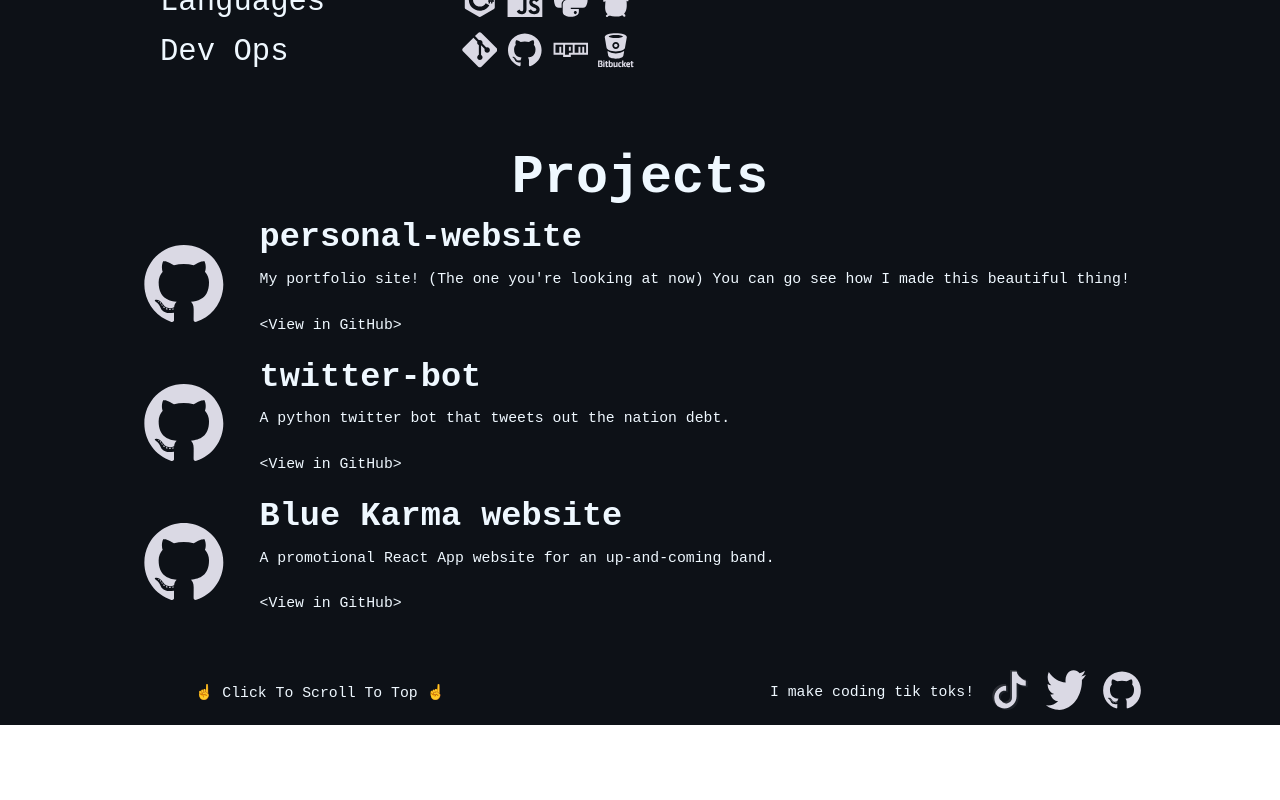
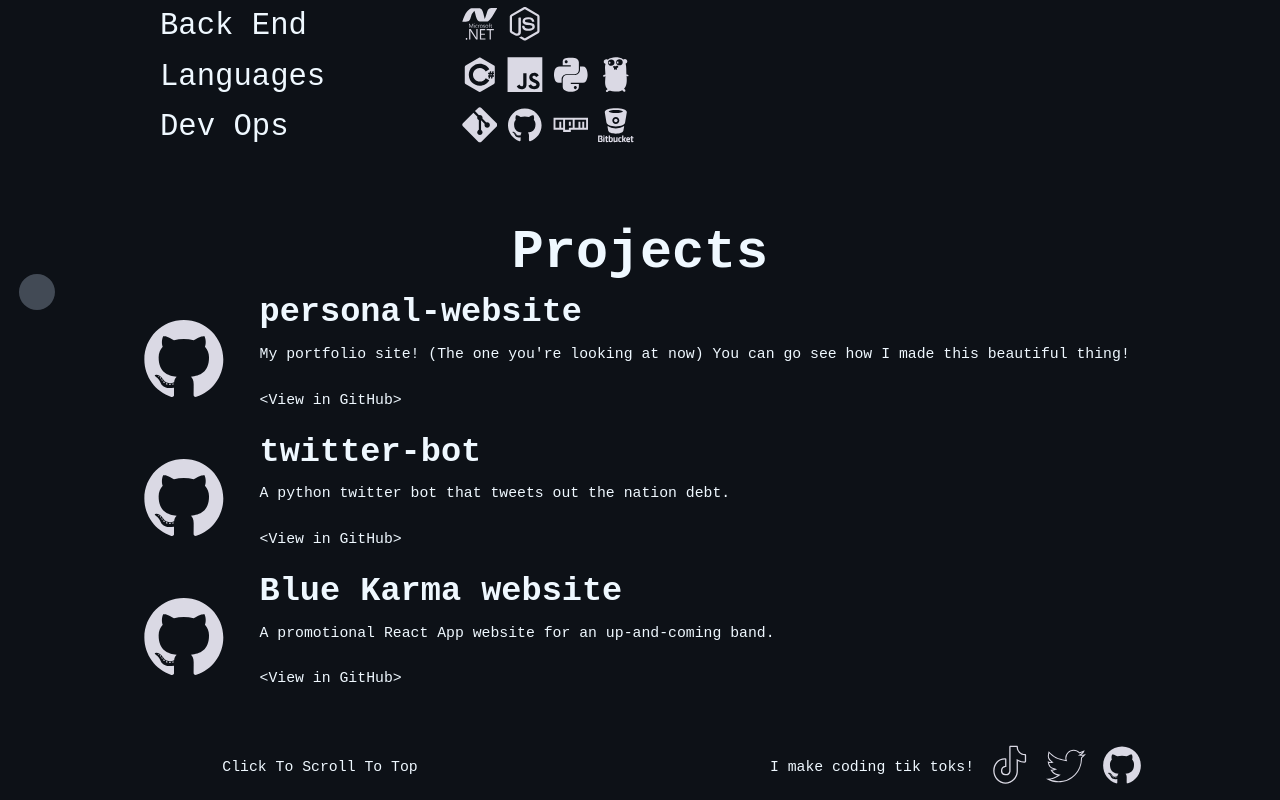
Before and after one commit to AustinB12/personal-website, a React (Create React App) app: page / in a window 1280 px wide. Shown: the part 471-1271 px from the top of the page. Before the commit the page ends 1196 px from the top, so only its background shows below. Built offline with nearby package versions, Linux system fonts and the light colour scheme.

Commit message:
Scroll Indicator

```diff
--- a/src/App.css
+++ b/src/App.css
@@ -30,8 +30,8 @@ a:visited {
   --bg: #fcf8ec;
   --txt: #292929;
   --accent: #ededed;
-  --acc-light: #cfcfcf;
-  --acc-dark: #cfcfcf;
+  --acc-light: #6e6e6e;
+  --acc-dark: #4d4d4d;
 }
 
 .dark-theme {
@@ -43,7 +43,7 @@ a:visited {
 }
 
 .red-theme {
-  --bg: #502721;
+  --bg: #521a1a;
   --txt: #eff8ff;
   --accent: #bd4444;
   --acc-light: #e79c9c;
@@ -65,3 +65,16 @@ a:visited {
   --acc-light: #5ce973;
   --acc-dark: #185318;
 }
+
+#scroll-indicator {
+  position: fixed;
+  bottom: 10px;
+  left: 10px;
+
+  fill: var(--acc-dark);
+}
+
+#scroll-indicator path {
+  stroke: var(--acc-light);
+  stroke-width: 2px;
+}
--- a/src/App.js
+++ b/src/App.js
@@ -4,6 +4,7 @@ import { Route, BrowserRouter as BR, Switch } from "react-router-dom";
 import Home from "./pages/Home/home";
 import Blog from "./pages/Blog/blog";
 import Me from "./pages/Contact/me";
+import { CircleIndicator } from "./components/scrollIndicator/indicator";
 
 import "./App.css";
 import "./variables.css";
@@ -30,6 +31,7 @@ const App = () => {
   return (
     <BR>
       <div id={"App"} className={isTheme}>
+        <CircleIndicator />
         <Switch>
           <Route exact path="/" component={homeWithProps}></Route>
           <Route exact path="/me" component={meWithProps}></Route>
--- a/src/components/footer/footer.css
+++ b/src/components/footer/footer.css
@@ -27,9 +27,9 @@
   margin: 0px 8px;
 }
 
-.footer-wrapper .socials a svg > * {
+/* .footer-wrapper .socials a svg > * {
   fill: var(--acc-light);
-}
+} */
 
 @media only screen and (max-width: 600px) {
   .footer-wrapper .socials svg {
--- a/src/components/footer/footer.js
+++ b/src/components/footer/footer.js
@@ -11,15 +11,7 @@ const Footer = () => {
   return (
     <div className={"footer-wrapper"}>
       <div className={"backToTop"}>
-        <span onClick={() => scrollTop()}>
-          <span role="img" aria-label="Pointing Up">
-            ☝
-          </span>{" "}
-          Click To Scroll To Top{" "}
-          <span role="img" aria-label="Pointing Up">
-            ☝
-          </span>
-        </span>
+        <span onClick={() => scrollTop()}>Click To Scroll To Top</span>
       </div>
       <div className={"socials"}>
         <span>I make coding tik toks!</span>
@@ -31,46 +23,24 @@ const Footer = () => {
           }}
         >
           <svg
-            id="Layer_1"
-            x="0px"
-            y="0px"
-            width="884.95px"
-            height="1000px"
-            viewBox="0 0 884.95 1000"
-            enableBackground="new 0 0 884.95 1000"
+            width="54"
+            height="62"
+            viewBox="0 0 54 62"
+            fill="none"
+            xmlns="http://www.w3.org/2000/svg"
           >
-            <g>
-              <path
-                opacity="0.3"
-                fill="var(--acc-dark)"
-                d="M655.853,360.979c64.565,46.13,143.67,73.274,229.097,73.274V269.94
-		c-16.168,0.007-32.294-1.68-48.111-5.033v129.339c-85.422,0-164.513-27.144-229.098-73.274v335.311
-		c0,167.738-136.048,303.711-303.864,303.711c-62.614,0-120.814-18.923-169.163-51.368c55.18,56.39,132.13,91.374,217.262,91.374
-		c167.828,0,303.883-135.969,303.883-303.718V360.979H655.853z M715.204,195.209c-32.997-36.029-54.659-82.595-59.351-134.076V40
-		H610.26C621.735,105.428,660.879,161.327,715.204,195.209L715.204,195.209z M240.855,779.91
-		c-18.434-24.158-28.398-53.716-28.353-84.104c0-76.72,62.23-138.92,139.002-138.92c14.306-0.012,28.528,2.187,42.165,6.508V395.41
-		c-15.935-2.183-32.015-3.108-48.095-2.768v130.751c-13.644-4.324-27.871-6.519-42.183-6.511
-		c-76.773,0-138.998,62.201-138.998,138.929C164.396,710.06,195.5,757.031,240.855,779.91z"
-              />
-              <path
-                fill="var(--acc-light)"
-                d="M607.741,320.973c64.585,46.13,143.676,73.274,229.098,73.274V264.908c-47.682-10.147-89.895-35.056-121.635-69.699
-		C660.879,161.327,621.735,105.427,610.26,40H490.5v656.278c-0.271,76.509-62.394,138.455-139.001,138.455
-		c-45.145,0-85.251-21.505-110.649-54.822c-45.358-22.879-76.46-69.851-76.46-124.102c0-76.725,62.224-138.926,138.997-138.926
-		c14.708,0,28.885,2.291,42.183,6.508V392.642c-164.868,3.404-297.463,138.046-297.463,303.64
-		c0,82.66,33.021,157.598,86.607,212.349C183.062,941.078,241.262,960,303.876,960c167.816,0,303.864-135.979,303.864-303.711
-		V320.973L607.741,320.973z"
-              />
-              <path
-                opacity="0.3"
-                fill="var(--accent)"
-                d="M836.838,264.908v-34.974c-43,0.065-85.151-11.97-121.635-34.73
-		C747.498,230.542,790.021,254.911,836.838,264.908z M610.26,40c-1.096-6.252-1.938-12.546-2.52-18.867V0H442.384v656.283
-		c-0.265,76.5-62.384,138.448-138.998,138.448c-22.496,0-43.728-5.334-62.537-14.821c25.398,33.317,65.504,54.822,110.649,54.822
-		c76.602,0,138.731-61.946,139.001-138.455V40H610.26z M345.575,392.643V355.41c-13.817-1.889-27.747-2.833-41.692-2.826
-		C136.047,352.583,0,488.56,0,656.283C0,761.44,53.469,854.111,134.72,908.626c-53.587-54.748-86.607-129.687-86.607-212.349
-		C48.113,530.691,180.702,396.047,345.575,392.643z"
-              />
+            <g id="Tik">
+              <g id="Vector 2">
+                <mask id="path-3-inside-3" fill="white">
+                  <path d="M27.775 1.00001C26.5 1.00002 25.8625 1.64836 25.8625 2.94505V40.5494C24.5875 47.033 14.3875 46.3846 15.025 39.2527C15.3441 35.6833 16.9375 34.7143 20.125 34.0659C21.3752 33.8116 21.4 34.0659 21.4 32.7692V22.3956C21.4 20.4505 20.7625 20.4505 18.85 20.4505C8.65001 20.4505 1 28.8791 1 39.9011C1 50.9231 9.92501 60 20.125 60C30.325 60 39.25 50.9231 39.25 40.5494V24.989C43.075 26.9341 45.625 27.5824 49.45 27.5824C51.3625 27.5824 52 26.9341 52 24.989V15.9121C52 14.6154 51.3625 13.967 50.0875 13.967C44.35 13.967 39.25 9.42857 39.25 2.94505C39.25 1.64836 38.6125 1.00001 37.3375 1L27.775 1.00001Z" />
+                </mask>
+                <path
+                  d="M27.775 1.00001C26.5 1.00002 25.8625 1.64836 25.8625 2.94505V40.5494C24.5875 47.033 14.3875 46.3846 15.025 39.2527C15.3441 35.6833 16.9375 34.7143 20.125 34.0659C21.3752 33.8116 21.4 34.0659 21.4 32.7692V22.3956C21.4 20.4505 20.7625 20.4505 18.85 20.4505C8.65001 20.4505 1 28.8791 1 39.9011C1 50.9231 9.92501 60 20.125 60C30.325 60 39.25 50.9231 39.25 40.5494V24.989C43.075 26.9341 45.625 27.5824 49.45 27.5824C51.3625 27.5824 52 26.9341 52 24.989V15.9121C52 14.6154 51.3625 13.967 50.0875 13.967C44.35 13.967 39.25 9.42857 39.25 2.94505C39.25 1.64836 38.6125 1.00001 37.3375 1L27.775 1.00001Z"
+                  stroke="var(--acc-light)"
+                  strokeWidth="4"
+                  mask="url(#path-3-inside-3)"
+                />
+              </g>
             </g>
           </svg>
         </motion.a>
@@ -81,17 +51,25 @@ const Footer = () => {
             transition: { duration: 0.4 },
           }}
         >
-          <svg viewBox="0 0 128 128">
-            <g id="surface1">
-              <path
-                style={{
-                  stroke: "none",
-                  fillRule: "nonzero",
-                  fill: "var(--acc-light)",
-                  fillOpacity: 1,
-                }}
-                d="M 40.253906 127.636719 C 88.558594 127.636719 114.972656 78.679688 114.972656 36.234375 C 114.972656 34.84375 114.972656 33.457031 114.898438 32.078125 C 120.039062 27.53125 124.476562 21.898438 128 15.445312 C 123.210938 18.046875 118.128906 19.75 112.921875 20.507812 C 118.402344 16.488281 122.503906 10.171875 124.460938 2.734375 C 119.304688 6.476562 113.664062 9.113281 107.78125 10.535156 C 99.644531 -0.0507812 86.710938 -2.644531 76.234375 4.214844 C 65.761719 11.074219 60.351562 25.675781 63.035156 39.832031 C 41.921875 38.539062 22.246094 26.335938 8.914062 6.269531 C 1.933594 20.941406 5.488281 39.722656 17.023438 49.160156 C 12.875 48.988281 8.816406 47.605469 5.191406 45.128906 C 5.191406 45.265625 5.191406 45.402344 5.191406 45.539062 C 5.191406 60.8125 13.976562 73.976562 26.210938 77.03125 C 22.34375 78.320312 18.285156 78.503906 14.347656 77.574219 C 17.785156 90.667969 27.644531 99.644531 38.882812 99.902344 C 29.578125 108.820312 18.089844 113.652344 6.265625 113.621094 C 4.171875 113.621094 2.078125 113.472656 0 113.175781 C 12.007812 122.609375 25.980469 127.617188 40.253906 127.597656 "
-              ></path>
+          <svg
+            width="60"
+            height="60"
+            viewBox="0 0 60 60"
+            fill="none"
+            xmlns="http://www.w3.org/2000/svg"
+          >
+            <g id="Twitter">
+              <g id="Vector 1">
+                <mask id="path-1-inside-1" fill="white">
+                  <path d="M4 9.5C12.2335 17.965 17.8354 20.7748 29.5 22.5C29.0863 21.4301 29 21 29 19.5C29 13.5 34 7 41.5 7C45.5 7 47.8052 8.27001 50.5 11L58 8C56.8726 11.5379 55.7756 12.9588 53 14.5C55.7466 14.6846 57.2491 14.3245 60 13C58.0072 15.8158 56.7973 17.3213 54 19.5C54 40 39 56 18.5 56C12 56 5.73131 53.9054 0 50.5C8.34983 50.8537 12.0407 49.3218 18 45.5C12.5899 44.5881 10.051 42.7814 6.5 37C9.02235 37.2663 10.2683 37.2084 12 36.5C5.70144 34.8338 3.5959 32.2353 2.5 24.5C4.78238 25.6775 6.01069 26.0377 8 25.5C2.45941 21.6308 1.70618 18.0542 4 9.5Z" />
+                </mask>
+                <path
+                  d="M4 9.5C12.2335 17.965 17.8354 20.7748 29.5 22.5C29.0863 21.4301 29 21 29 19.5C29 13.5 34 7 41.5 7C45.5 7 47.8052 8.27001 50.5 11L58 8C56.8726 11.5379 55.7756 12.9588 53 14.5C55.7466 14.6846 57.2491 14.3245 60 13C58.0072 15.8158 56.7973 17.3213 54 19.5C54 40 39 56 18.5 56C12 56 5.73131 53.9054 0 50.5C8.34983 50.8537 12.0407 49.3218 18 45.5C12.5899 44.5881 10.051 42.7814 6.5 37C9.02235 37.2663 10.2683 37.2084 12 36.5C5.70144 34.8338 3.5959 32.2353 2.5 24.5C4.78238 25.6775 6.01069 26.0377 8 25.5C2.45941 21.6308 1.70618 18.0542 4 9.5Z"
+                  stroke="var(--acc-light)"
+                  strokeWidth="3"
+                  mask="url(#path-1-inside-1)"
+                />
+              </g>
             </g>
           </svg>
         </motion.a>
@@ -103,7 +81,7 @@ const Footer = () => {
           }}
         >
           <svg viewBox="0 0 128 128">
-            <g fill="var(--accentDark)">
+            <g fill="var(--acc-light)">
               <path
                 fillRule="evenodd"
                 clipRule="evenodd"
--- a/src/components/header/sideTheme/sideTheme.css
+++ b/src/components/header/sideTheme/sideTheme.css
@@ -17,8 +17,7 @@
 
 .sideTheme-wrapper .stuff-container {
   background: var(--txt);
-  padding-left: 20px;
-  padding-top: 20px;
+  padding: 10px;
   width: 80vw;
   display: flex;
   flex-direction: column;
--- a/src/components/intro/intro.css
+++ b/src/components/intro/intro.css
@@ -7,6 +7,8 @@
   display: flex;
   align-items: center;
   justify-content: center;
+
+  margin-bottom: 75px;
 }
 
 @media only screen and (max-width: 600px) {
--- /dev/null
+++ b/src/components/scrollIndicator/indicator.js
@@ -0,0 +1,21 @@
+import React from "react";
+import { motion, useViewportScroll } from "framer-motion";
+
+export const CircleIndicator = () => {
+  const { scrollYProgress } = useViewportScroll();
+
+  return (
+    <svg
+      width="54"
+      height="54"
+      viewBox="0 0 54 54"
+      fill="none"
+      id="scroll-indicator"
+    >
+      <motion.path
+        d="M39.7279 39.7279C46.7574 32.6985 46.7574 21.3015 39.7279 14.2721C32.6985 7.24264 21.3015 7.24264 14.2721 14.2721C7.24264 21.3015 7.24264 32.6985 14.2721 39.7279C21.3015 46.7574 32.6985 46.7574 39.7279 39.7279Z"
+        style={{ pathLength: scrollYProgress }}
+      />
+    </svg>
+  );
+};
```
